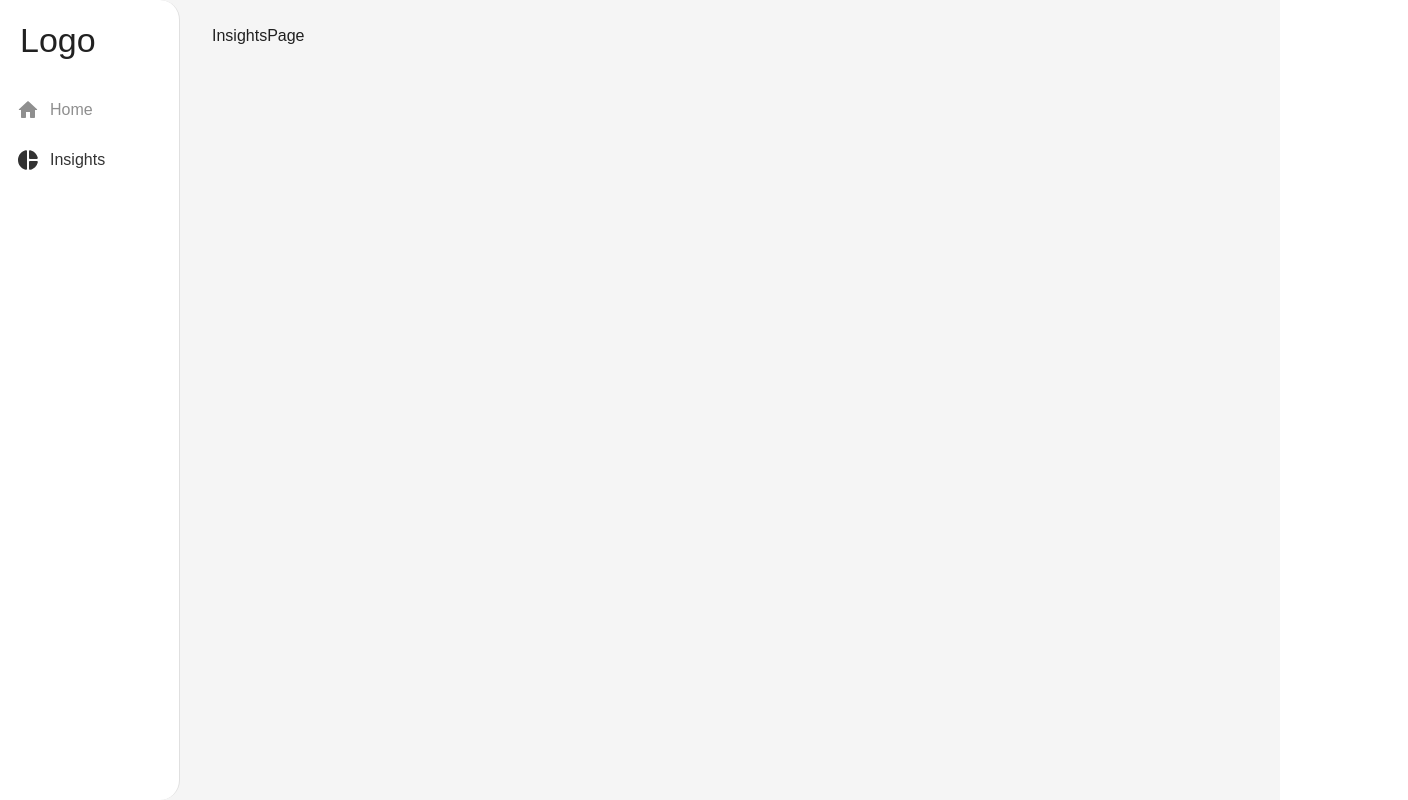
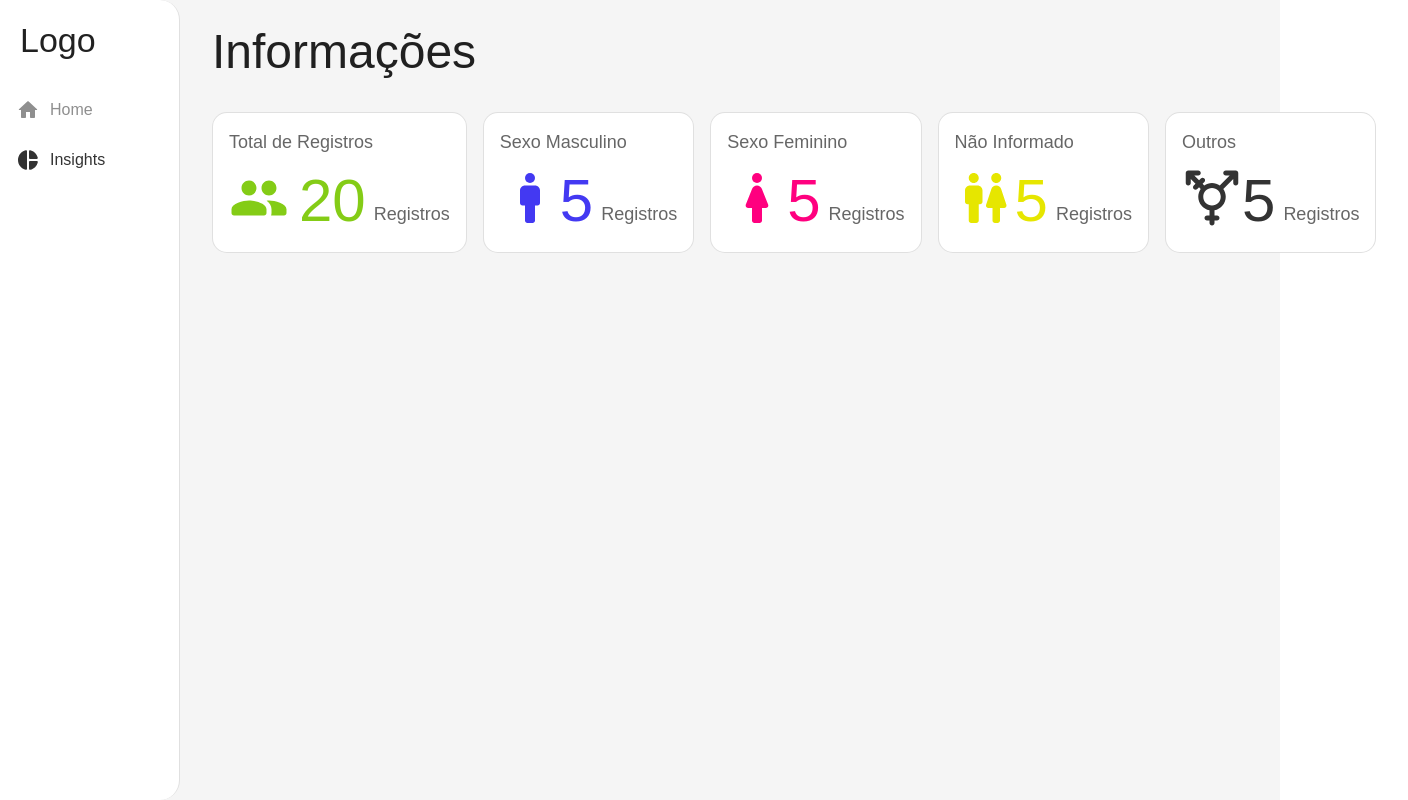
Before and after one commit to AwdreyCandido/user-manager-client, a React (Vite) app: page /dashboard/insights in a window 1280 px wide. Shown: the whole page, 1408 px wide, since content can reach past the window. Built offline with nearby package versions, Linux system fonts and the light colour scheme.

Commit message:
ui: creating quantity informative cards component

```diff
--- /dev/null
+++ b/src/components/informative-cards/InformativeCards.tsx
@@ -0,0 +1,113 @@
+import { Typography, Box, Card, CardContent } from "@mui/material";
+import ManRoundedIcon from "@mui/icons-material/ManRounded";
+import WomanRoundedIcon from "@mui/icons-material/WomanRounded";
+import WcRoundedIcon from "@mui/icons-material/WcRounded";
+import TransgenderRoundedIcon from "@mui/icons-material/TransgenderRounded";
+import PeopleRoundedIcon from '@mui/icons-material/PeopleRounded';
+
+const InformativeCards = () => {
+  return (
+    <Box display="flex" gap={2} sx={{ width: "fit-content", mt: 4 }}>
+      <Card style={{ borderRadius: 15 }} variant="outlined">
+        <CardContent>
+          <Typography sx={{ mb: 1.5, fontSize: 18 }} color="text.secondary">
+            Total de Registros
+          </Typography>
+          <Box display="flex" alignItems="end" gap={1}>
+            <div
+              style={{ display: "flex", alignItems: "end", color: "#84cc16", gap: 10 }}
+            >
+              <PeopleRoundedIcon sx={{ fontSize: 60 }} />
+              <Typography variant="h2" lineHeight="90%" fontWeight="medium">
+                20
+              </Typography>
+            </div>
+            <Typography sx={{ fontSize: 18 }} color="text.secondary">
+              Registros
+            </Typography>
+          </Box>
+        </CardContent>
+      </Card>
+      <Card style={{ borderRadius: 15 }} variant="outlined">
+        <CardContent>
+          <Typography sx={{ mb: 1.5, fontSize: 18 }} color="text.secondary">
+            Sexo Masculino
+          </Typography>
+          <Box display="flex" alignItems="end" gap={1}>
+            <div
+              style={{ display: "flex", alignItems: "end", color: "#4339F2" }}
+            >
+              <ManRoundedIcon sx={{ fontSize: 60 }} />
+              <Typography variant="h2" lineHeight="90%" fontWeight="medium">
+                5
+              </Typography>
+            </div>
+            <Typography sx={{ fontSize: 18 }} color="text.secondary">
+              Registros
+            </Typography>
+          </Box>
+        </CardContent>
+      </Card>
+      <Card style={{ borderRadius: 15 }} variant="outlined">
+        <CardContent>
+          <Typography sx={{ mb: 1.5, fontSize: 18 }} color="text.secondary">
+            Sexo Feminino
+          </Typography>
+          <Box display="flex" alignItems="end" gap={1}>
+            <div
+              style={{ display: "flex", alignItems: "end", color: "#FF007F" }}
+            >
+              <WomanRoundedIcon sx={{ fontSize: 60 }} />
+              <Typography variant="h2" lineHeight="90%" fontWeight="medium">
+                5
+              </Typography>
+            </div>
+            <Typography sx={{ fontSize: 18 }} color="text.secondary">
+              Registros
+            </Typography>
+          </Box>
+        </CardContent>
+      </Card>
+      <Card style={{ borderRadius: 15 }} variant="outlined">
+        <CardContent>
+          <Typography sx={{ mb: 1.5, fontSize: 18 }} color="text.secondary">
+            Não Informado
+          </Typography>
+          <Box display="flex" alignItems="end" gap={1}>
+            <div
+              style={{ display: "flex", alignItems: "end", color: "#e6e600 " }}
+            >
+              <WcRoundedIcon sx={{ fontSize: 60 }} />
+              <Typography variant="h2" lineHeight="90%" fontWeight="medium">
+                5
+              </Typography>
+            </div>
+            <Typography sx={{ fontSize: 18 }} color="text.secondary">
+              Registros
+            </Typography>
+          </Box>
+        </CardContent>
+      </Card>
+      <Card style={{ borderRadius: 15 }} variant="outlined">
+        <CardContent>
+          <Typography sx={{ mb: 1.5, fontSize: 18 }} color="text.secondary">
+            Outros
+          </Typography>
+          <Box display="flex" alignItems="end" gap={1}>
+            <div style={{ display: "flex", alignItems: "end", color: "#333 " }}>
+              <TransgenderRoundedIcon sx={{ fontSize: 60 }} />
+              <Typography variant="h2" lineHeight="90%" fontWeight="medium">
+                5
+              </Typography>
+            </div>
+            <Typography sx={{ fontSize: 18 }} color="text.secondary">
+              Registros
+            </Typography>
+          </Box>
+        </CardContent>
+      </Card>
+    </Box>
+  );
+};
+
+export default InformativeCards;
--- a/src/pages/dashboard/insights/InsightsPage.tsx
+++ b/src/pages/dashboard/insights/InsightsPage.tsx
@@ -1,10 +1,17 @@
-import React from "react";
+import InformativeCards from "../../../components/informative-cards/InformativeCards";
 import Layout from "../../../components/layout/Layout";
+import { Typography, Box } from "@mui/material";
 
 const InsightsPage = () => {
   return (
     <Layout>
-      <div>InsightsPage</div>
+      <Box style={{ width: "100%", display: "flex", flexDirection: "column" }}>
+        <Typography variant="h3" fontWeight="medium" component="h3">
+          Informações
+        </Typography>
+
+        <InformativeCards />
+      </Box>
     </Layout>
   );
 };
```
